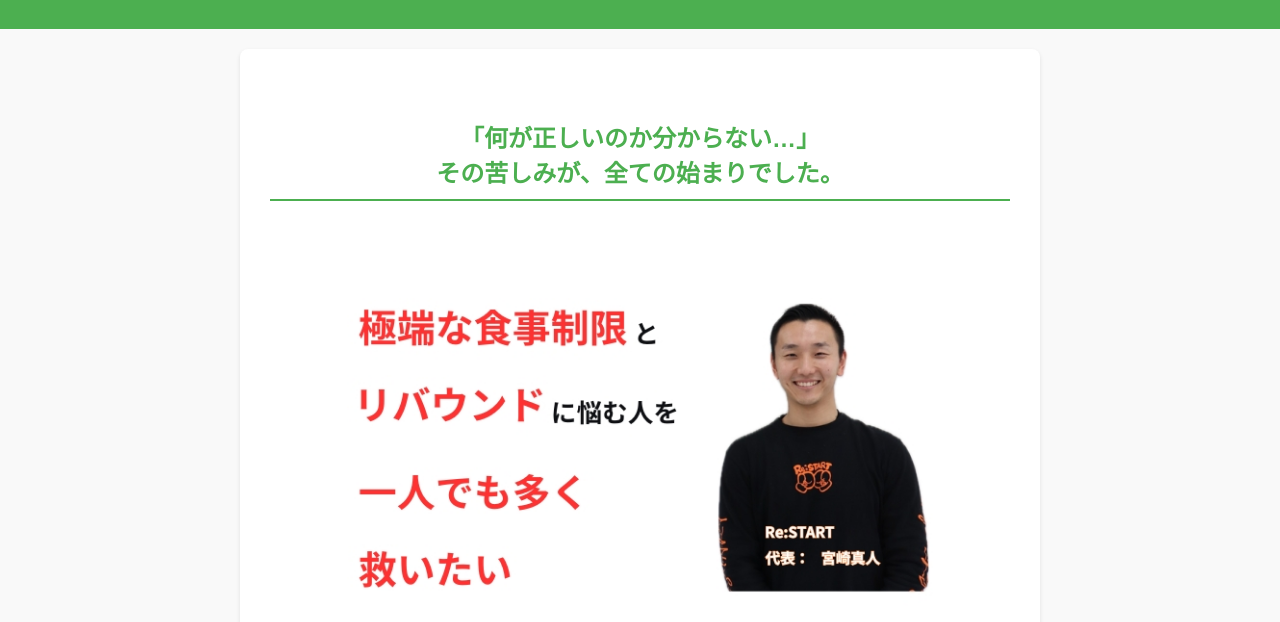
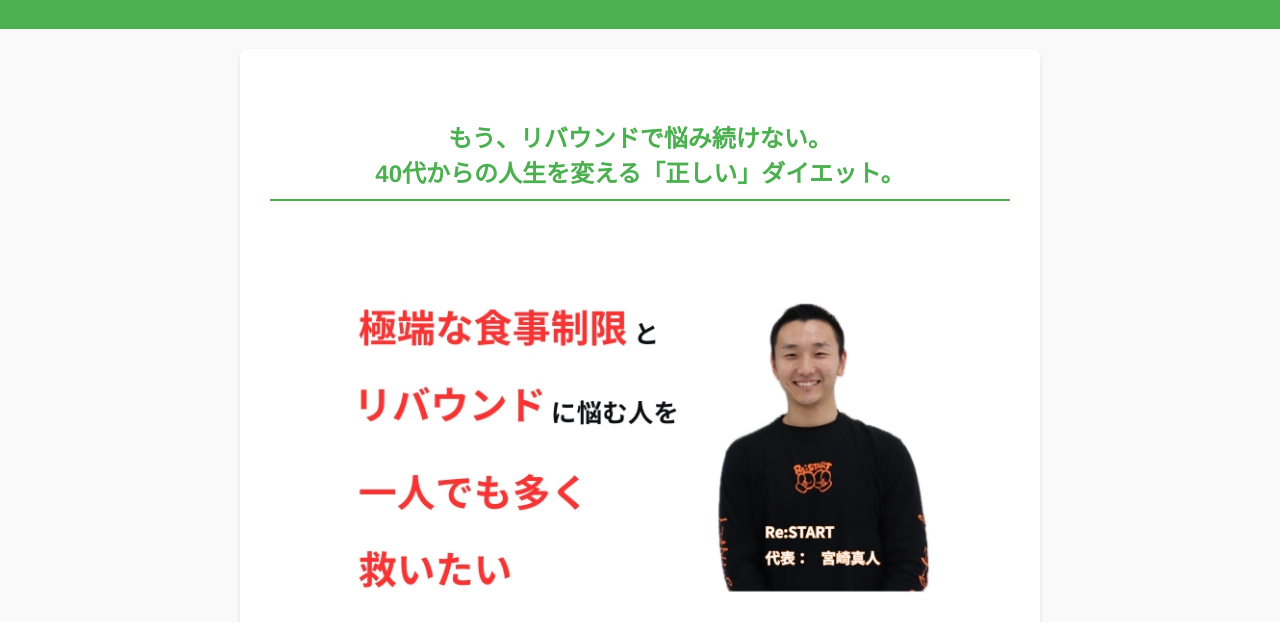
Before and after one commit to kawanoe61-gif/online-, a plain HTML site: page index.html in a window 1280 px wide. Shown: the part 178-800 px from the top of the page. Drawn offline with Linux system fonts and the light colour scheme.

Commit message:
メインメッセージ変更

```diff
--- a/index.html
+++ b/index.html
@@ -419,7 +419,7 @@
 
         <!-- メインビジュアル -->
         <div class="section">
-            <h2>「何が正しいのか分からない…」<br>その苦しみが、全ての始まりでした。</h2>
+            <h2>もう、リバウンドで悩み続けない。<br>40代からの人生を変える「正しい」ダイエット。</h2>
             <img src="syokuji.jpg" alt="「極端な食事制限とリバウンドに悩む人を一人でも多く救いたい」というメッセージと宮崎真人さんの写真" style="width: 100%; border-radius: 8px;">
             <p style="text-align: center; font-size: 1.1em;">極端な制限とリバウンドに悩む人を一人でも多く救いたい。<br>あなたのための専属コーチが、無理なく続く「本当のダイエット」へ導きます。</p>
         </div>
```
